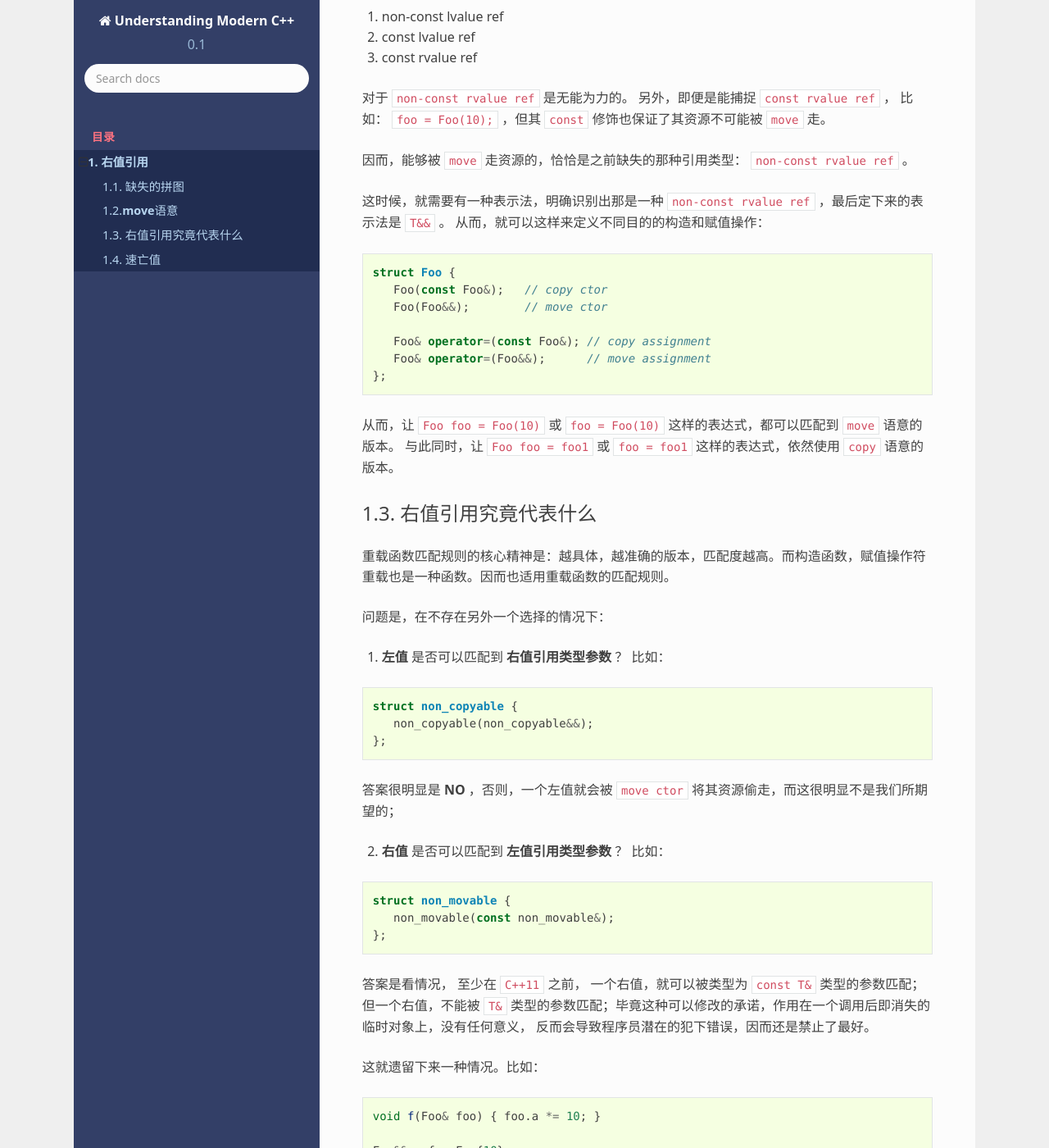
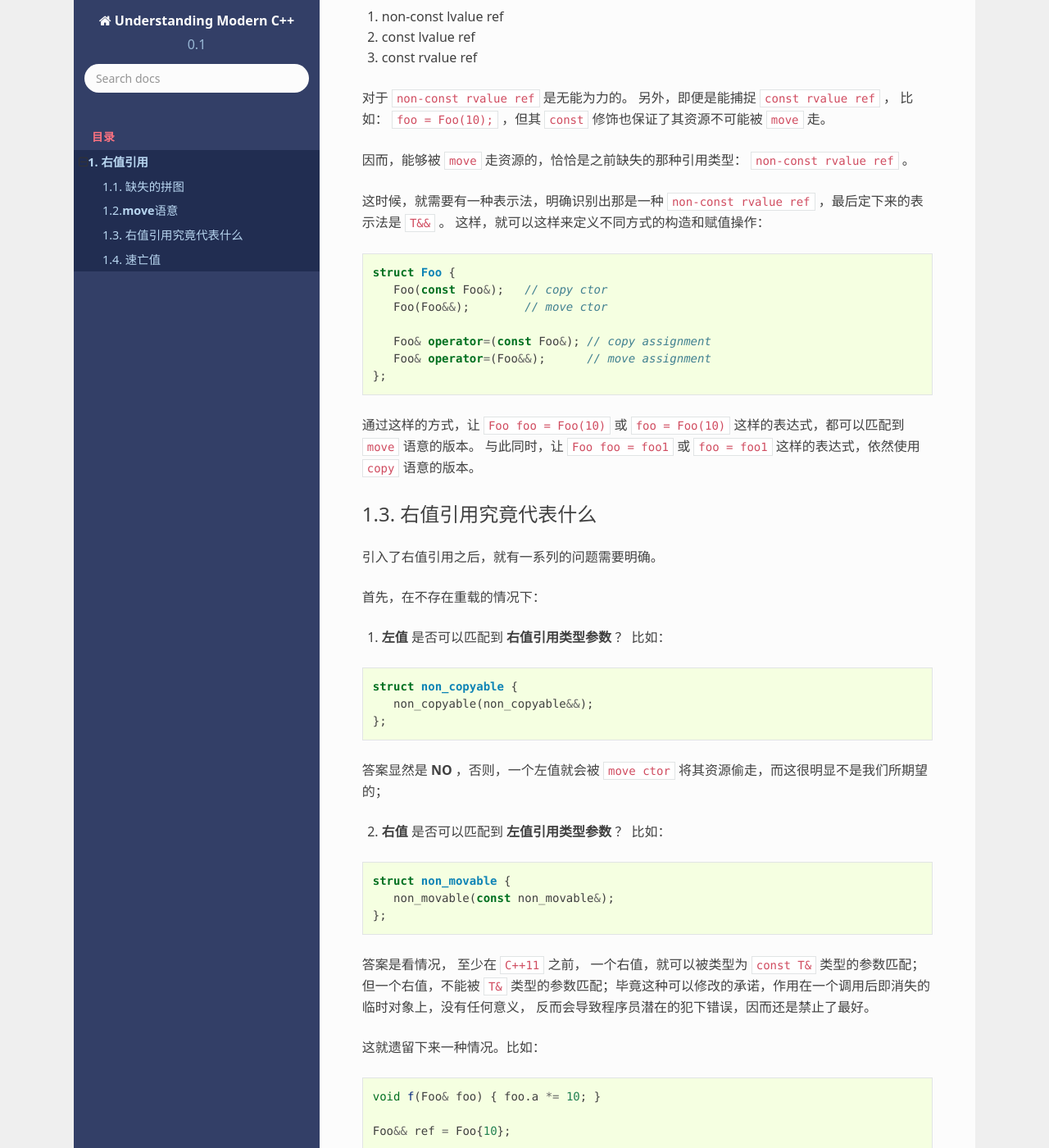
Before and after one commit to godsme/understand_modern_cpp, a Sphinx documentation site: the page built from docs/source/rvalue-ref.rst, in a window 1280 px wide and 1400 px high, scrolled down 1749 px. Shown: the whole window at 82% size. Built offline with Sphinx 7.4.7 and the Read the Docs theme 2.0.0, drawn with Linux system fonts in a browser that asks for light colours; formulas are drawn with MathJax 3.

Commit message:
refactored

```diff
--- a/docs/source/rvalue-ref.rst
+++ b/docs/source/rvalue-ref.rst
@@ -82,7 +82,7 @@
 因而，能够被 ``move`` 走资源的，恰恰是之前缺失的那种引用类型： ``non-const rvalue ref`` 。
 
 这时候，就需要有一种表示法，明确识别出那是一种 ``non-const rvalue ref`` ，最后定下来的表示法是 ``T&&`` 。
-从而，就可以这样来定义不同目的的构造和赋值操作：
+这样，就可以这样来定义不同方式的构造和赋值操作：
 
 .. code-block:: c++
 
@@ -94,16 +94,16 @@
       Foo& operator=(Foo&&);      // move assignment
    };
 
-从而，让 ``Foo foo = Foo(10)`` 或 ``foo = Foo(10)`` 这样的表达式，都可以匹配到 ``move`` 语意的版本。
+通过这样的方式，让 ``Foo foo = Foo(10)`` 或 ``foo = Foo(10)`` 这样的表达式，都可以匹配到 ``move`` 语意的版本。
 与此同时，让 ``Foo foo = foo1`` 或 ``foo = foo1`` 这样的表达式，依然使用 ``copy`` 语意的版本。
 
 
 右值引用究竟代表什么
 ---------------------------
 
-重载函数匹配规则的核心精神是：越具体，越准确的版本，匹配度越高。而构造函数，赋值操作符重载也是一种函数。因而也适用重载函数的匹配规则。
+引入了右值引用之后，就有一系列的问题需要明确。
 
-问题是，在不存在另外一个选择的情况下：
+首先，在不存在重载的情况下：
 
 1. **左值** 是否可以匹配到 **右值引用类型参数** ？
    比如：
@@ -115,7 +115,7 @@
    };
 
 
-答案很明显是 **NO** ，否则，一个左值就会被 ``move ctor`` 将其资源偷走，而这很明显不是我们所期望的；
+答案显然是 **NO** ，否则，一个左值就会被 ``move ctor`` 将其资源偷走，而这很明显不是我们所期望的；
 
 
 2. **右值** 是否可以匹配到 **左值引用类型参数** ？
```
